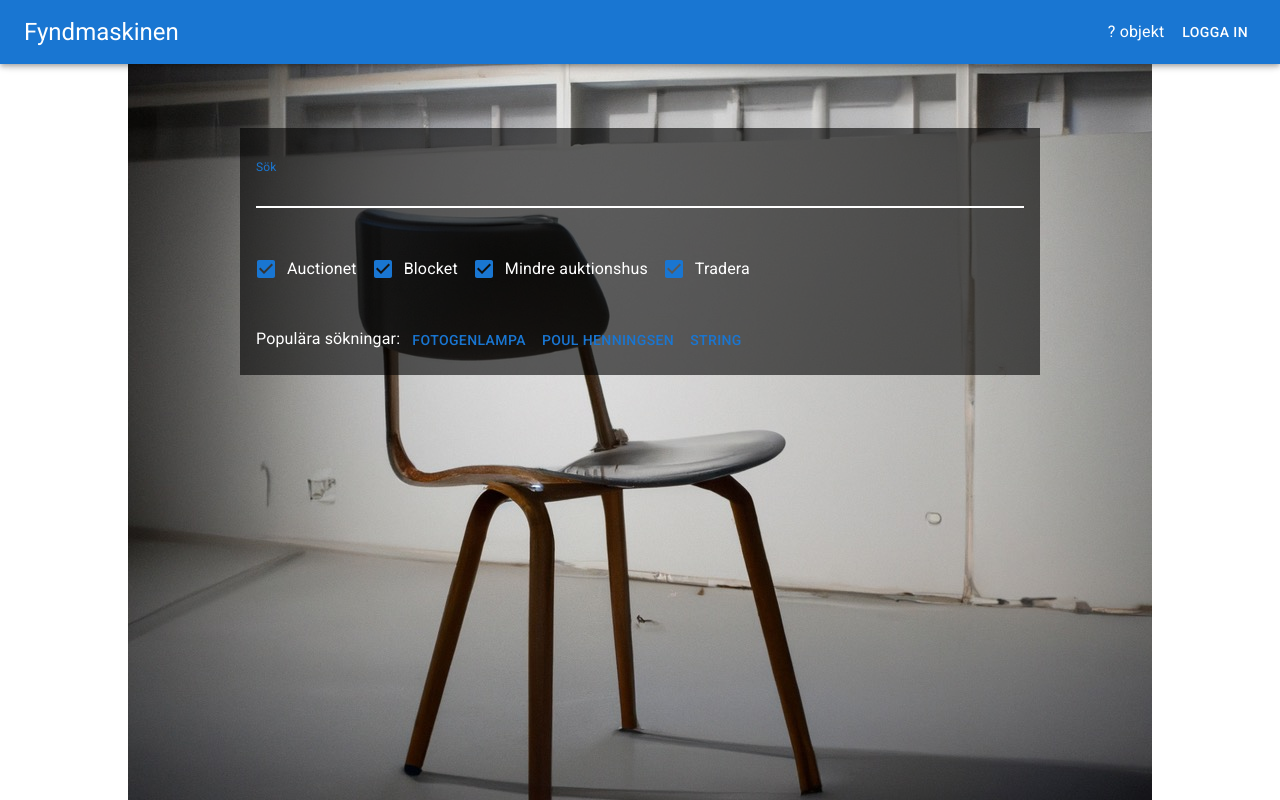
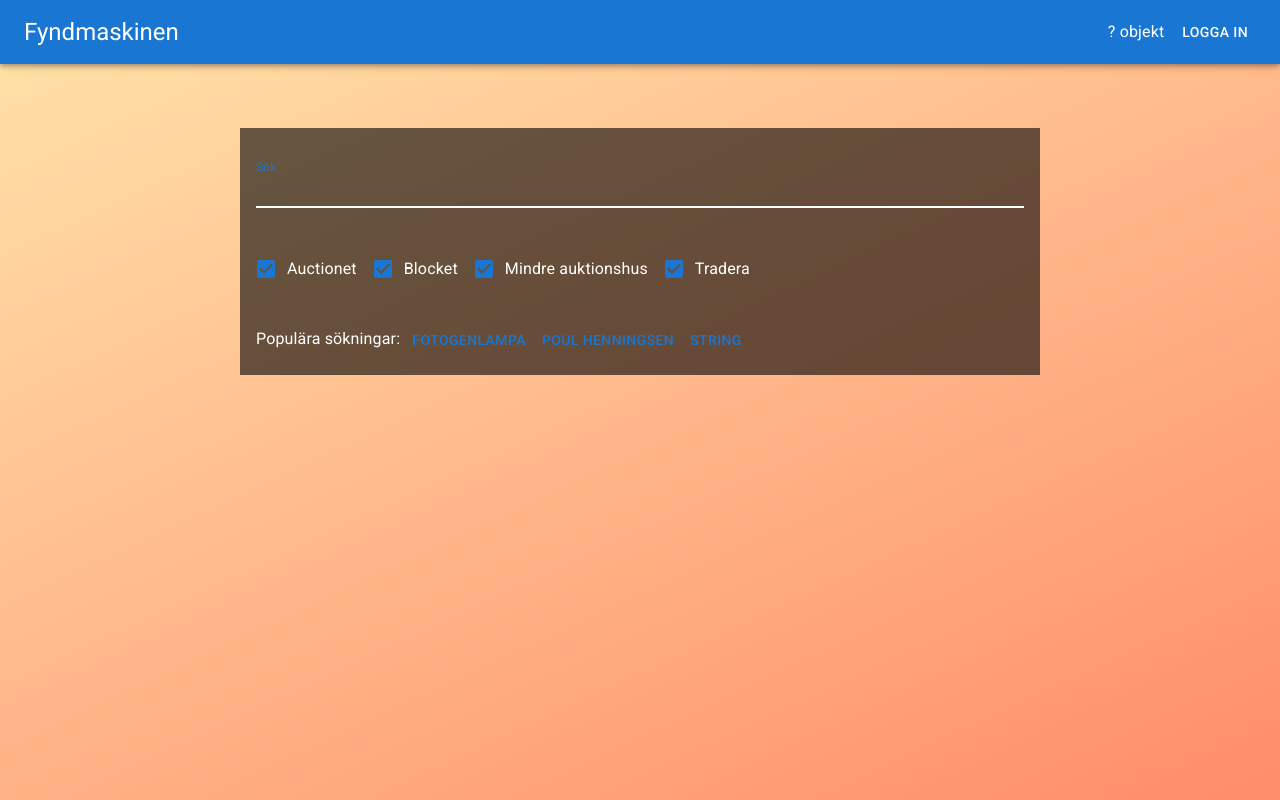
Before and after one commit to kokarn/fyndmaskinen-site, a React (Create React App) app: page / in a window 1280 px wide. Built offline with nearby package versions, Linux system fonts and the light colour scheme; no server answers.

Commit message:
Change background

```diff
--- a/public/index.html
+++ b/public/index.html
@@ -44,14 +44,4 @@
       To create a production bundle, use `npm run build` or `yarn build`.
     -->
   </body>
-  <script>
-    function getRandomIntInclusive(min, max) {
-        min = Math.ceil(min);
-        max = Math.floor(max);
-
-        return Math.floor(Math.random() * (max - min + 1) + min); //The maximum is inclusive and the minimum is inclusive
-    }
-
-    document.querySelector('body').style = `background-image: url("%PUBLIC_URL%/images/background-${getRandomIntInclusive(1,3)}.jpg");`;
-  </script>
 </html>
--- a/src/index.css
+++ b/src/index.css
@@ -1,13 +1,23 @@
 body {
-  /* margin: 0;
-  padding: 0; */
   font-family: -apple-system, BlinkMacSystemFont, "Segoe UI", "Roboto", "Oxygen",
     "Ubuntu", "Cantarell", "Fira Sans", "Droid Sans", "Helvetica Neue",
     sans-serif;
   -webkit-font-smoothing: antialiased;
   -moz-osx-font-smoothing: grayscale;
-    background-position: center;
-    background-repeat: no-repeat;
-    /* background-size: cover; */
-    background-attachment: fixed;
 }
+
+body:before {
+    content: "";
+    display: block;
+    position: fixed;
+    left: 0;
+    top: 0;
+    width: 100%;
+    height: 100%;
+    z-index: -10;
+    background: linear-gradient(335deg, rgba(255,140,107,1) 0%, rgba(255,228,168,1) 100%);
+    -webkit-background-size: cover;
+    -moz-background-size: cover;
+    -o-background-size: cover;
+    background-size: cover;
+}
```
